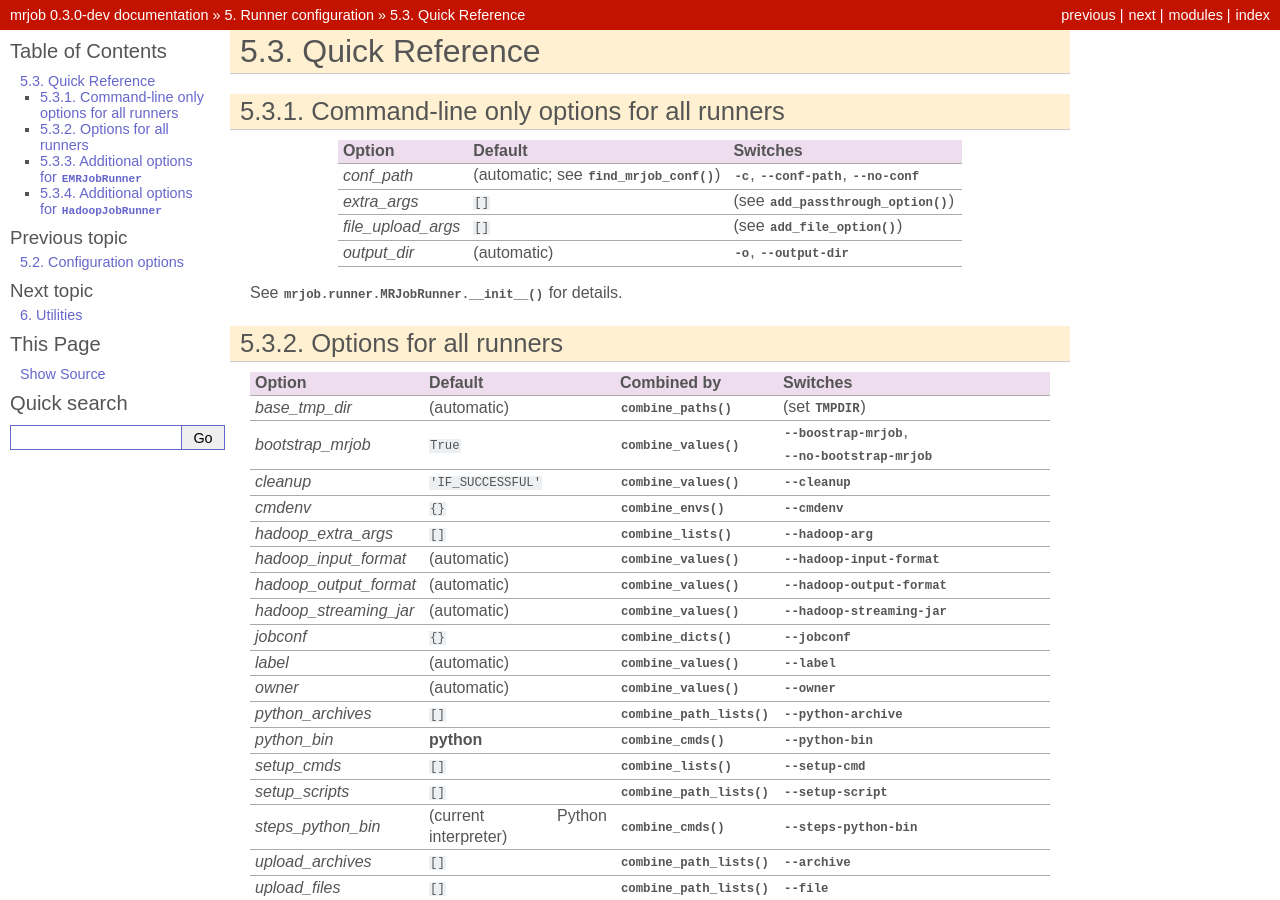
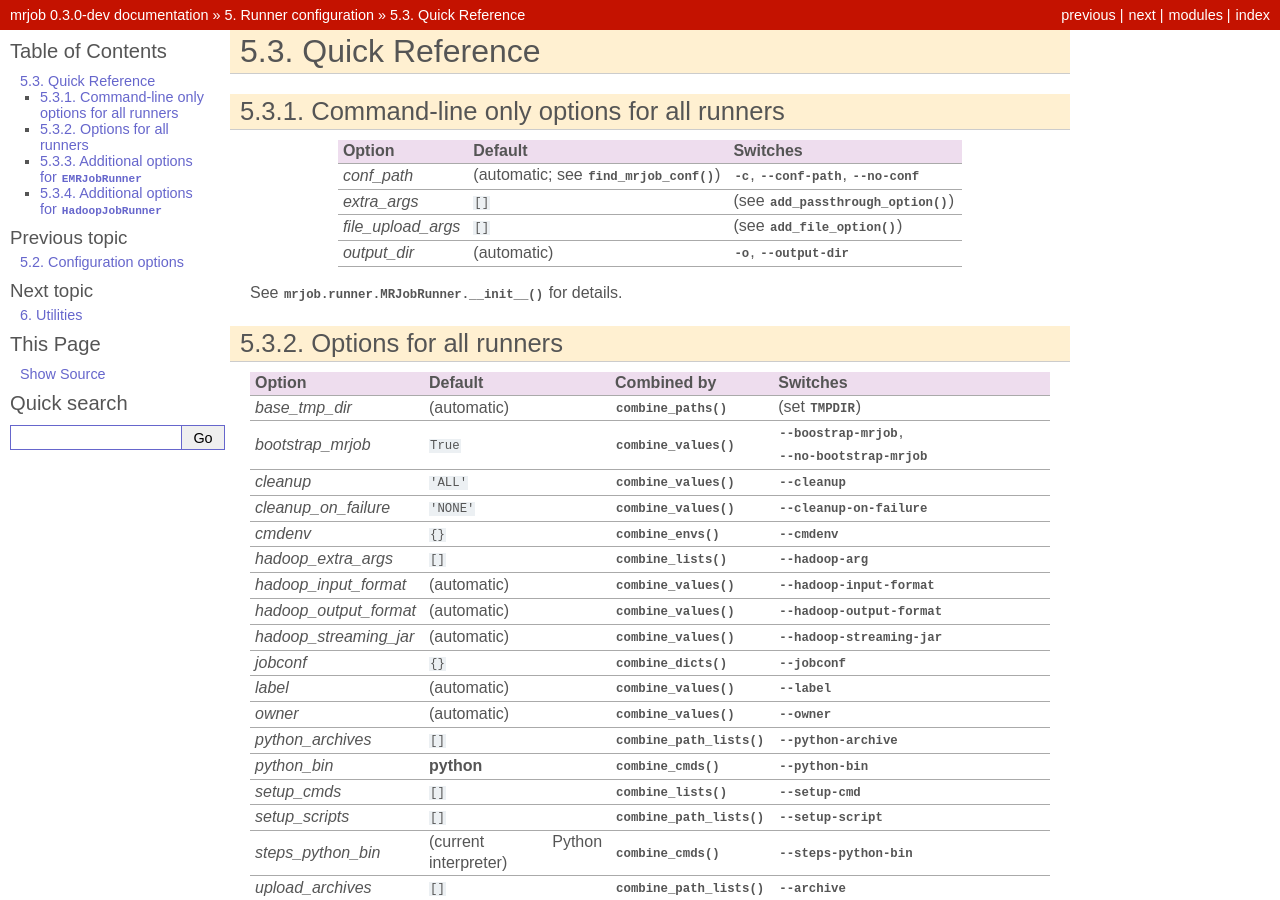
Before and after one commit to Yelp/mrjob, a Sphinx documentation site: the page built from docs/configs-reference.rst, in a window 1280 px wide and 900 px high. Built offline with Sphinx 7.4.7, drawn with Linux system fonts in a browser that asks for light colours.

Commit message:
updated config-reference for cleanup options

```diff
--- a/docs/configs-reference.rst
+++ b/docs/configs-reference.rst
@@ -23,7 +23,8 @@ Option                 Default                        Combined by
 ====================== ============================== ========================================= ==========================================================
 *base_tmp_dir*         (automatic)                    :py:func:`~mrjob.conf.combine_paths`      (set :envvar:`TMPDIR`)
 *bootstrap_mrjob*      ``True``                       :py:func:`~mrjob.conf.combine_values`     :option:`--boostrap-mrjob`, :option:`--no-bootstrap-mrjob`
-*cleanup*              ``'IF_SUCCESSFUL'``            :py:func:`~mrjob.conf.combine_values`     :option:`--cleanup`
+*cleanup*              ``'ALL'``                      :py:func:`~mrjob.conf.combine_values`     :option:`--cleanup`
+*cleanup_on_failure*   ``'NONE'``                     :py:func:`~mrjob.conf.combine_values`     :option:`--cleanup-on-failure`
 *cmdenv*               ``{}``                         :py:func:`~mrjob.conf.combine_envs`       :option:`--cmdenv`
 *hadoop_extra_args*    ``[]``                         :py:func:`~mrjob.conf.combine_lists`      :option:`--hadoop-arg`
 *hadoop_input_format*  (automatic)                    :py:func:`~mrjob.conf.combine_values`     :option:`--hadoop-input-format`
```
